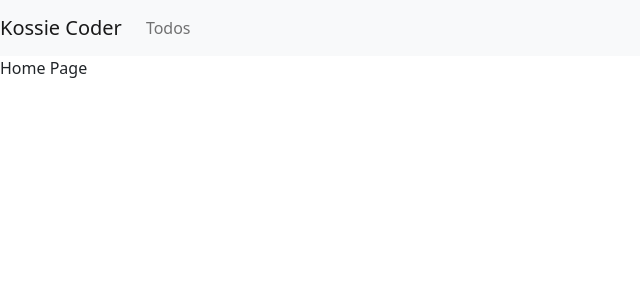
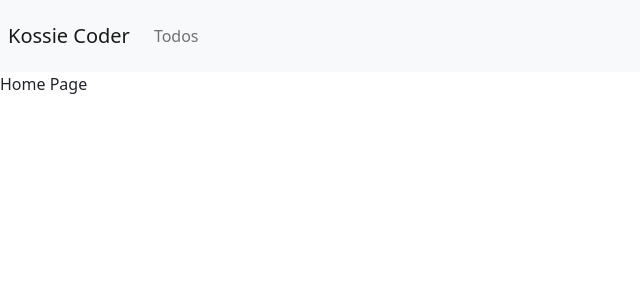
Before and after one commit to jbb4223/vue-Prac, a Vue app: page / in a window 1280 px wide. Shown: the top 300 px of the page, without its empty margins (0-640 px from the left). Built offline with nearby package versions, Linux system fonts and the light colour scheme.

Commit message:
43 class

```diff
--- a/src/App.vue
+++ b/src/App.vue
@@ -1,10 +1,14 @@
 <template>
   <nav class="navbar navbar-expand-lg navbar-light bg-light">
-    <a class="navbar-brand" href="#">Kossie Coder</a>
+    <router-link class="navbar-brand m-2" to="/">
+      Kossie Coder
+    </router-link>
 
-      <ul class="navbar-nav mr-auto">
+      <ul class="navbar-nav m-2">
         <li class="nav-item active">
-          <a class="nav-link" href="#">Todos <span class="sr-only"></span></a>
+          <router-link class="nav-link" to="/todos">
+            Todos
+          </router-link>
         </li>
       </ul>
   </nav>
```
